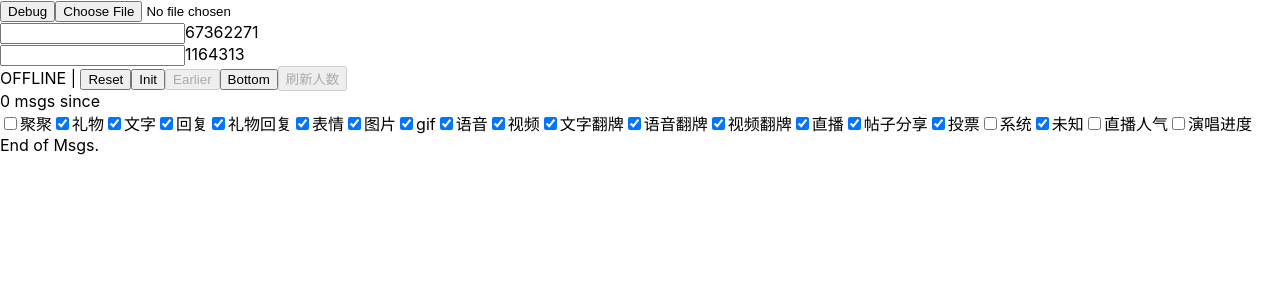
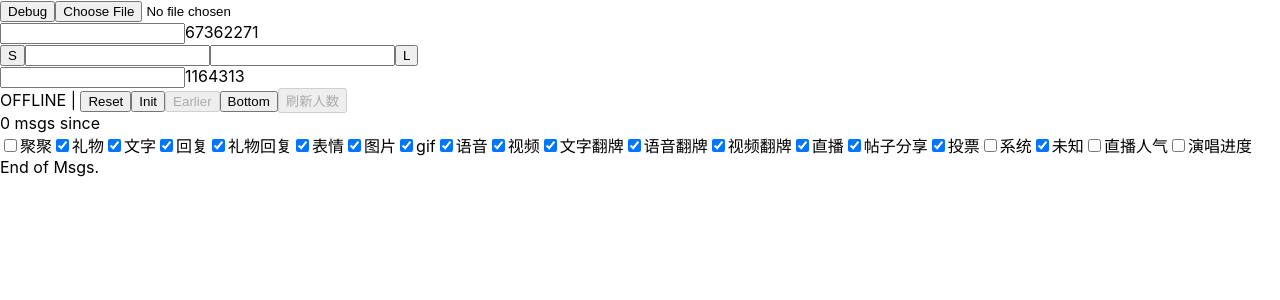
Before and after one commit to srand1/ro-pocket, a React (Create React App) app: page / in a window 1280 px wide. Shown: the top 300 px of the page. Built offline with nearby package versions, Linux system fonts and the light colour scheme.

Commit message:
save & load creds

```diff
--- a/src/QchatCtrl.js
+++ b/src/QchatCtrl.js
@@ -1,10 +1,26 @@
+import { useRef, useState, Fragment } from 'react';
 import qchatServerList from './qchat.json';
 
 const byName = new Map(qchatServerList.map(({name, qchatServerId}) => [name, qchatServerId]));
 
 export const QchatCtrl = props => {
+	const [accid, setAccid] = useState('');
+	const [pwd, setPwd] = useState('');
+	const saveCreds = () => {
+		window.localStorage.setItem('accid', accid);
+		window.localStorage.setItem('pwd', pwd);
+	};
+	const loadCreds = () => {
+		setAccid(window.localStorage.getItem('accid') || '');
+		setPwd(window.localStorage.getItem('pwd') || '');
+	};
 	return (
 		<>
+			<button onClick={saveCreds}>S</button>
+			<input onChange={evt => setAccid(evt.target.value)} value={accid} />
+			<input onChange={evt => setPwd(evt.target.value)} value={pwd} />
+			<button onClick={loadCreds}>L</button>
+			<br />
 			<input list="qchat-server" onChange={evt => {
 				const v = evt.target.value;
 				const qchatServerId = byName.get(v) || v;
```
